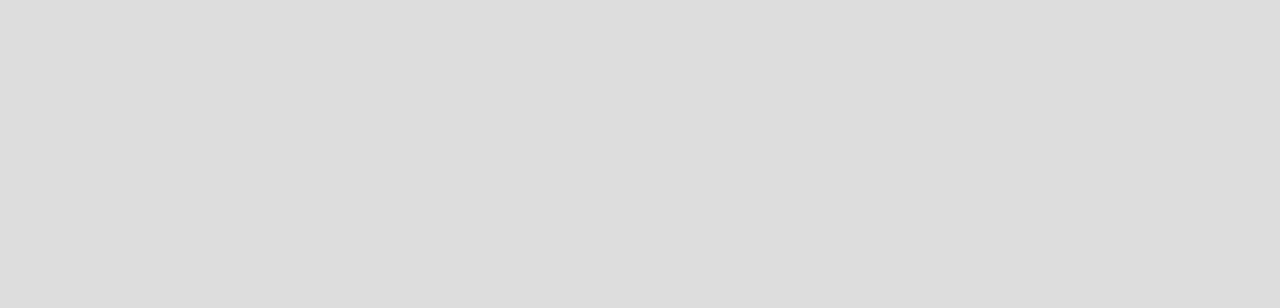
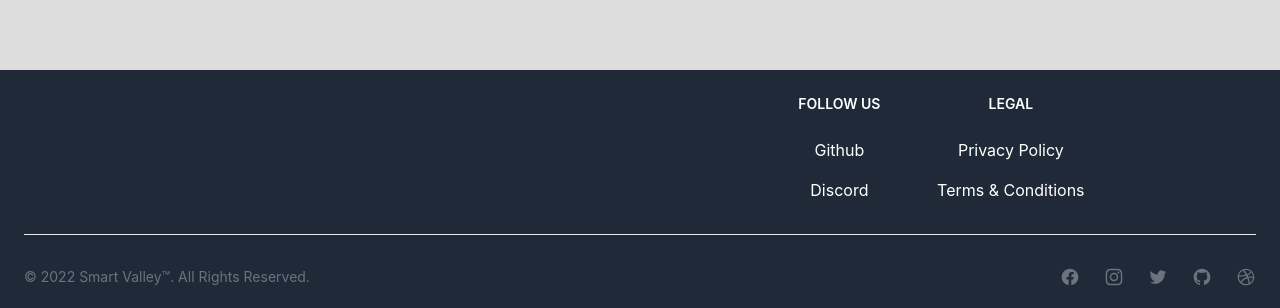
Before and after one commit to Ashik-Ahmed/warehouse-management-client, a React (Create React App) app: page / in a window 1280 px wide. Shown: the part 906-1214 px from the top of the page. Before the commit the page ends 976 px from the top, so only its background shows below. Built offline with nearby package versions, Linux system fonts and the light colour scheme; no server answers.

Commit message:
commit before publish

```diff
--- a/src/App.js
+++ b/src/App.js
@@ -9,6 +9,7 @@ import ManageItems from './components/ManageItems/ManageItems';
 import MyItems from './components/MyItems/MyItems';
 import NotFound from './components/NotFound/NotFound';
 import RequireAuth from './components/RequireAuth/RequireAuth';
+import Footer from './components/Shared/Footer/Footer';
 import Navbar from './components/Shared/Navbar/Navbar';
 import UpdateProduct from './components/UpdateProduct/UpdateProduct';
 
@@ -50,7 +51,7 @@ function App() {
         <Route path='*' element={<NotFound></NotFound>}></Route>
       </Routes>
 
-
+      <Footer></Footer>
     </div>
   );
 }
--- a/src/components/Shared/Footer/Footer.js
+++ b/src/components/Shared/Footer/Footer.js
@@ -1,6 +1,6 @@
 import React from 'react';
 import { Link } from 'react-router-dom';
-import logo from '../../../Images/websiteLogo.png'
+// import logo from '../../../Images/websiteLogo.png'
 
 const Footer = () => {
     return (
@@ -10,7 +10,7 @@ const Footer = () => {
                 <div className="md:flex md:justify-between">
                     <div className="mb-6 md:mb-0">
                         <Link to='/' className="flex items-center">
-                            <img src={logo} className="mr-3 h-12" alt="FlowBite Logo" />
+                            {/* <img src={logo} className="mr-3 h-12" alt="FlowBite Logo" /> */}
                         </Link>
                     </div>
                     <div className="grid grid-cols-2 gap-8 sm:gap-6 sm:grid-cols-3">
@@ -41,7 +41,7 @@ const Footer = () => {
                 </div>
                 <hr className="my-6 border-gray-200 sm:mx-auto dark:border-gray-700 lg:my-8" />
                 <div className="sm:flex sm:items-center sm:justify-between">
-                    <span className="text-sm text-gray-500 sm:text-center dark:text-gray-400">© 2022 <Link to='/' className="hover:underline">Ashik's Click™</Link>. All Rights Reserved.
+                    <span className="text-sm text-gray-500 sm:text-center dark:text-gray-400">© 2022 <Link to='/' className="hover:underline">Smart Valley™</Link>. All Rights Reserved.
                     </span>
                     <div className="flex mt-4 space-x-6 sm:justify-center sm:mt-0">
                         <a href="https://www.facebook.com/ashik.ahmed007/" target={'_blank'} className="text-gray-500 hover:text-gray-900 dark:hover:text-white">
```
